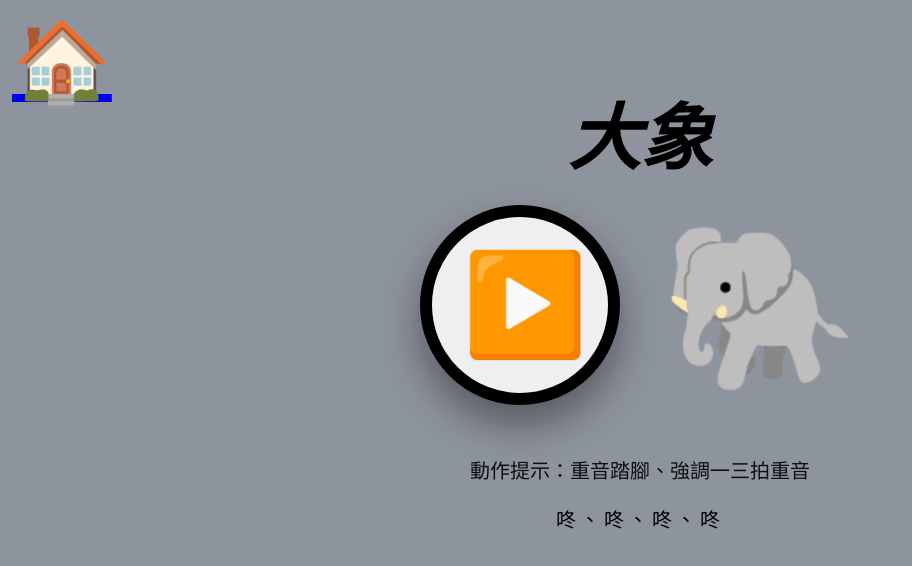
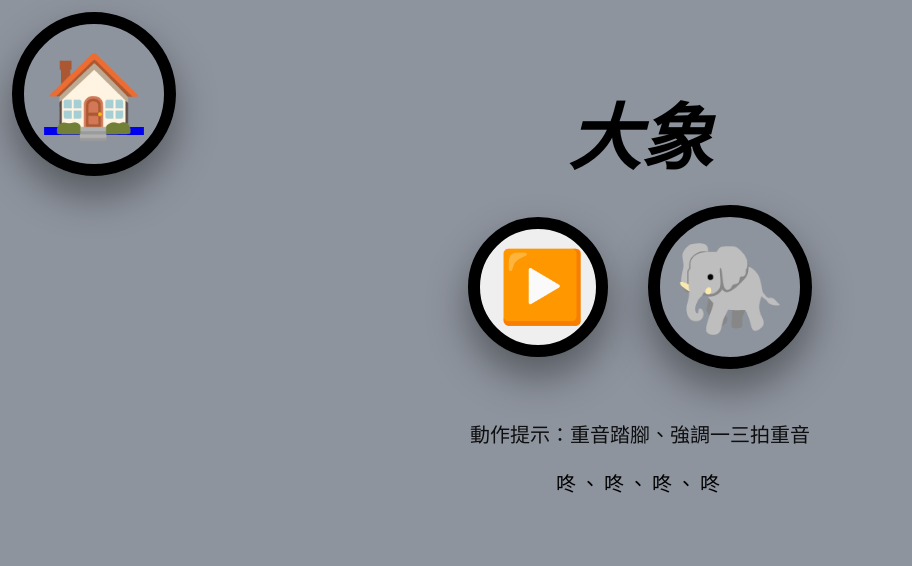
Before and after one commit to OuO0403/toddler-music-site, a Next.js app: page /elephant in a window 1280 px wide. Shown: the top 566 px of the page, without its empty margins (0-912 px from the left). Built offline with nearby package versions, Linux system fonts and the light colour scheme.

Commit message:
UI: Final meadow style with large round buttons14

```diff
--- a/src/app/[animal]/page.tsx
+++ b/src/app/[animal]/page.tsx
@@ -44,30 +44,32 @@ export default function AnimalPage() {
       className="fixed inset-0 w-full h-full flex flex-col items-center justify-start pt-[20px] z-[200] overflow-hidden"
       style={{ backgroundColor: data.color }}
     >
-      {/* 🏠 返回鍵：精確固定左上角 12px */}
+      {/* 1. 🏠 返回鍵：改為 140px 圓圈，固定左上角 12px */}
       <Link
         href="/"
-        className="fixed top-[12px] left-[12px] text-[80px] z-[300] drop-shadow-2xl hover:scale-110 active:scale-90 transition-transform"
+        className="fixed top-[12px] left-[12px] z-[300] transition-transform hover:scale-110 active:scale-90"
       >
-        🏠
+        <div className="zoo-circle-btn w-[140px] h-[140px] bg-white">
+          <span className="text-[80px] select-none">🏠</span>
+        </div>
       </Link>
 
       <div className="w-full max-w-6xl flex flex-col items-center">
-        {/* 動物名稱：72px 粗體，縮小 mb 到 20px 騰出空間 */}
+        {/* 動物名稱：72px，間距縮小 */}
         <h2 className="text-[72px] font-black text-white italic mb-[20px] drop-shadow-lg">
           {data.name}
         </h2>
 
-        {/* 主內容區：200px 等大佈局 */}
+        {/* 主內容區：橫向排列兩個 140px 圓圈 */}
         <div className="flex flex-row items-center justify-center gap-[40px] mb-[30px] w-full px-[40px]">
 
-          {/* 左側：播放鍵 */}
+          {/* 2. ▶️ 播放鍵：統一為 140px */}
           <div className="relative flex-shrink-0">
             <AnimatePresence>
               {isPlaying && (
                 <motion.div
                   initial={{ scale: 1, opacity: 0.6 }}
-                  animate={{ scale: 2.3, opacity: 0 }}
+                  animate={{ scale: 2.2, opacity: 0 }}
                   transition={{ duration: 1.5, repeat: Infinity, ease: "easeOut" }}
                   className="absolute inset-0 rounded-full bg-gray-600/40 z-0"
                 />
@@ -75,30 +77,30 @@ export default function AnimalPage() {
             </AnimatePresence>
             <button
               onClick={togglePlay}
-              className="zoo-circle-btn relative z-10 w-[200px] h-[200px] bg-white active:scale-95 transition-all"
+              className="zoo-circle-btn relative z-10 w-[140px] h-[140px] bg-white active:scale-95 transition-all"
             >
-              <span className="text-[100px] text-black ml-[10px] select-none">
+              <span className="text-[70px] text-black ml-[8px] select-none">
                 {isPlaying ? '⏸️' : '▶️'}
               </span>
             </button>
           </div>
 
-          {/* 右側：動物圖示 */}
+          {/* 3. 🐘 動物圖示：統一為 140px 容器 */}
           <motion.div
             animate={isPlaying ? {
-              y: [0, -20, 0],
-              rotate: [0, 5, -5, 0],
+              y: [0, -15, 0],
+              rotate: [0, 3, -3, 0],
               scale: [1, 1.05, 1]
             } : {}}
             transition={{ repeat: Infinity, duration: 0.8 }}
-            className="w-[200px] h-[200px] flex items-center justify-center text-[160px] drop-shadow-2xl select-none"
+            className="zoo-circle-btn w-[140px] h-[140px] bg-white flex items-center justify-center text-[90px] drop-shadow-2xl select-none"
           >
             {data.icon}
           </motion.div>
         </div>
 
-        {/* 底部文字：20px 置中，無框線 */}
-        <div className="text-center text-white space-y-2 px-6 max-w-2xl">
+        {/* 底部文字：20px 置中 */}
+        <div className="text-center text-white space-y-1 px-6 max-w-2xl">
           <p className="text-[20px] font-medium opacity-90 leading-tight">
             動作提示：{data.action}
           </p>
```
